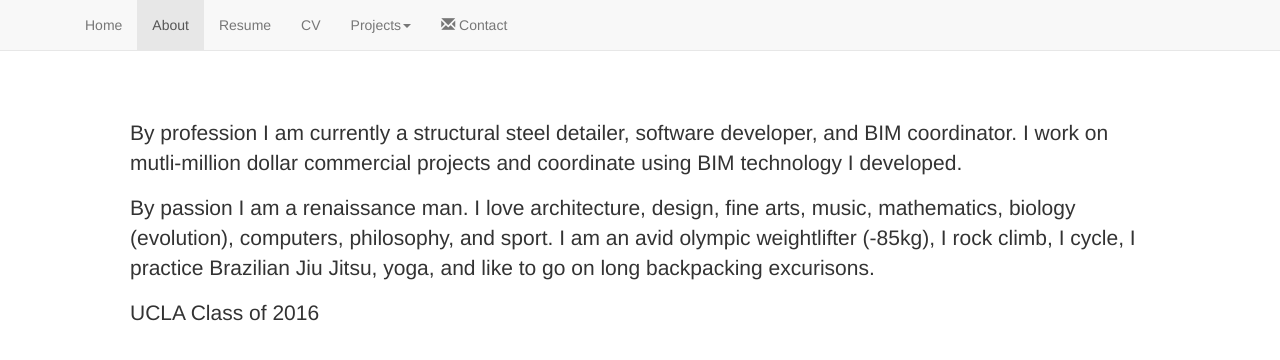
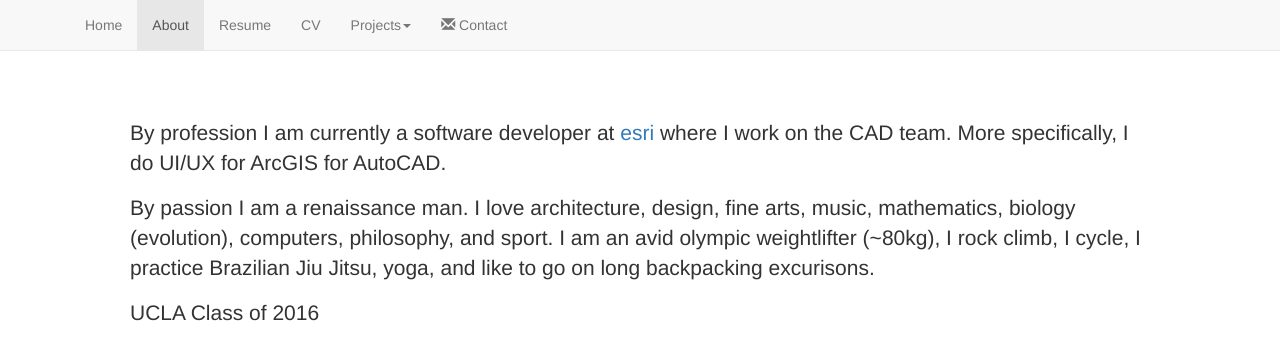
Before and after one commit to lavantgarde/oscrom, a plain HTML site: page about.html in a window 1280 px wide. Shown: the top 360 px of the page. Drawn offline with nearby package versions, Linux system fonts and the light colour scheme.

Commit message:
update about me and some others

```diff
--- a/about.html
+++ b/about.html
@@ -53,8 +53,8 @@
 
 <div class="container" id="about">
   <div class="jumbotron">
-    <p>By profession I am currently a structural steel detailer, software developer, and BIM coordinator. I work on mutli-million dollar commercial projects and coordinate using BIM technology I developed.</p>
-    <p>By passion I am a renaissance man. I love architecture, design, fine arts, music, mathematics, biology (evolution), computers, philosophy, and sport. I am an avid olympic weightlifter (-85kg), I rock climb, I cycle, I practice Brazilian Jiu Jitsu, yoga, and like to go on long backpacking excurisons.</p>
+    <p>By profession I am currently a software developer at <a href="http://wwww.esri.com/">esri</a> where I work on the CAD team. More specifically, I do UI/UX for ArcGIS for AutoCAD.</p>
+    <p>By passion I am a renaissance man. I love architecture, design, fine arts, music, mathematics, biology (evolution), computers, philosophy, and sport. I am an avid olympic weightlifter (~80kg), I rock climb, I cycle, I practice Brazilian Jiu Jitsu, yoga, and like to go on long backpacking excurisons.</p>
     <p>UCLA Class of 2016</p>
   </div>
 </div>
```
Also changed, not shown: contact.html (+1 -1 lines), resume.html (+1 -1 lines).
